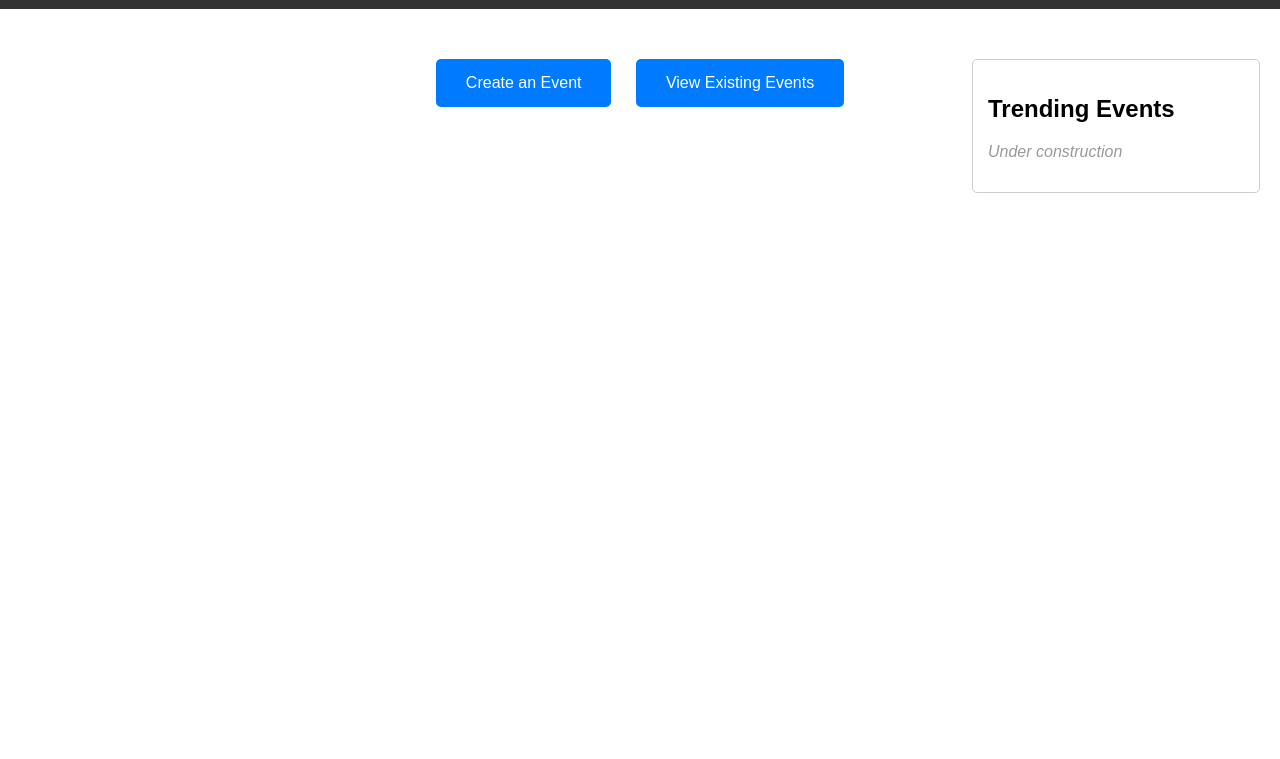
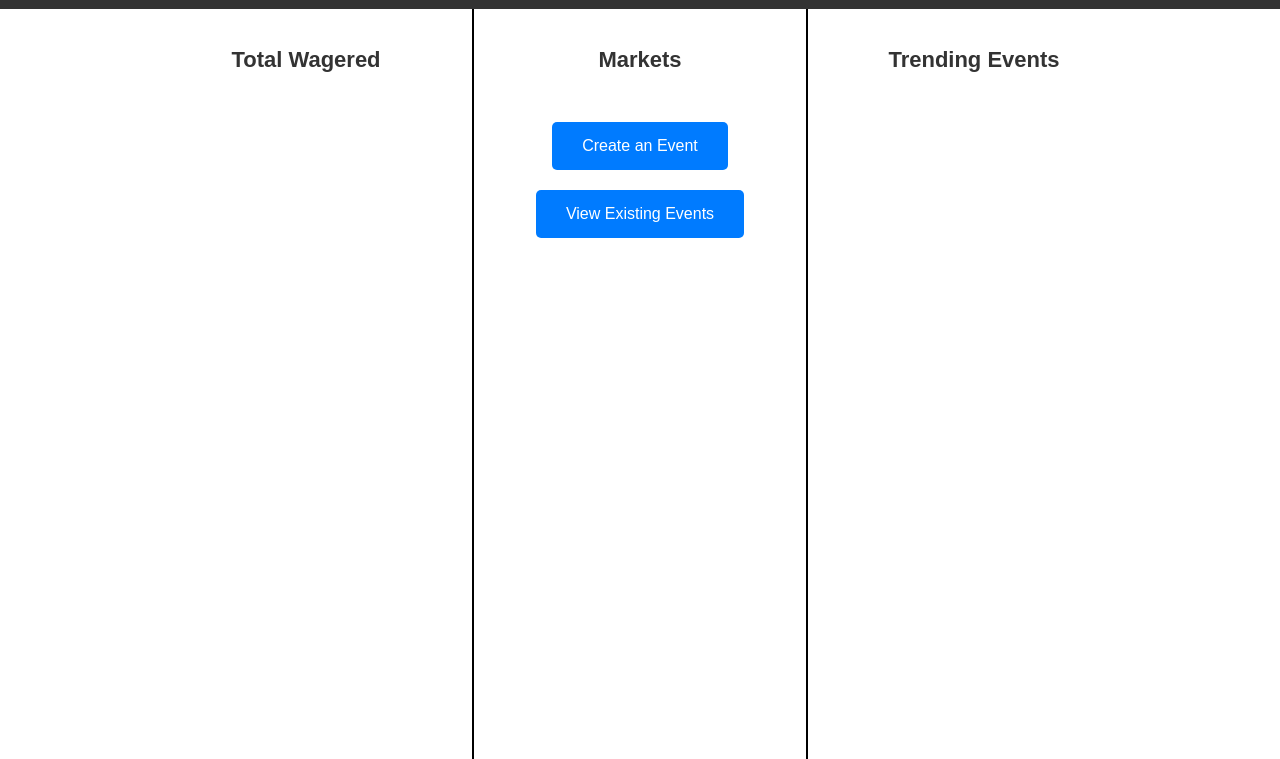
Before and after one commit to ramirezgio/probability-app, a website: page docs/index.html in a window 1280 px wide. Shown: the part 41-800 px from the top of the page. Drawn offline with Linux system fonts and the light colour scheme.

Commit message:
Added three section split to homepage

```diff
--- a/docs/homepage-styles.css
+++ b/docs/homepage-styles.css
@@ -31,7 +31,7 @@ body {
 .top-center {
     font-size: 16px;
     color: white;
-    font-style: italic; /* Italicized text */
+    font-style: italic;
 }
 
 .top-right .disabled-button {
@@ -45,10 +45,33 @@ body {
     margin-left: 5px;
 }
 
-.container {
+/* Main Content Layout */
+.main-container {
+    display: flex;
     width: 80%;
     max-width: 1000px;
-    margin-top: 20px;
+    flex-grow: 1;
+    min-height: calc(100vh - 50px); /* Makes it extend from the top bar down */
+}
+
+/* Styling for Each Section */
+.left-section, .middle-section, .right-section {
+    flex: 1;
+    padding: 20px;
+    border-right: 2px solid black;
+    display: flex;
+    flex-direction: column;
+    justify-content: flex-start; /* Ensures content starts from the top */
+}
+
+.right-section {
+    border-right: none;
+}
+
+h2 {
+    font-size: 22px;
+    font-weight: bold;
+    color: #333;
 }
 
 .button-container {
@@ -71,19 +94,6 @@ body {
     background-color: #0056b3;
 }
 
-/* Trending Events Section - Right Side */
-.trending-events {
-    position: absolute;
-    top: 100px;
-    right: 20px;
-    width: 20%;
-    padding: 15px;
-    background: white;
-    border: 1px solid #ccc;
-    border-radius: 5px;
-    text-align: left;
-}
-
 .under-construction {
     font-style: italic;
     color: #999;
--- a/docs/index.html
+++ b/docs/index.html
@@ -16,15 +16,19 @@
         </div>
     </header>
 
-    <div class="container">
-        <div class="button-container">
-            <a href="create-event.html" class="button">Create an Event</a>
-            <a href="existing-events.html" class="button">View Existing Events</a>
-        </div>
-
-        <section class="trending-events">
+    <div class="main-container">
+        <section class="left-section">
+            <h2>Total Wagered</h2>
+        </section>
+        <section class="middle-section">
+            <h2>Markets</h2>
+            <div class="button-container">
+                <a href="create-event.html" class="button">Create an Event</a>
+                <a href="existing-events.html" class="button">View Existing Events</a>
+            </div>
+        </section>
+        <section class="right-section">
             <h2>Trending Events</h2>
-            <p class="under-construction">Under construction</p>
         </section>
     </div>
 </body>
```
